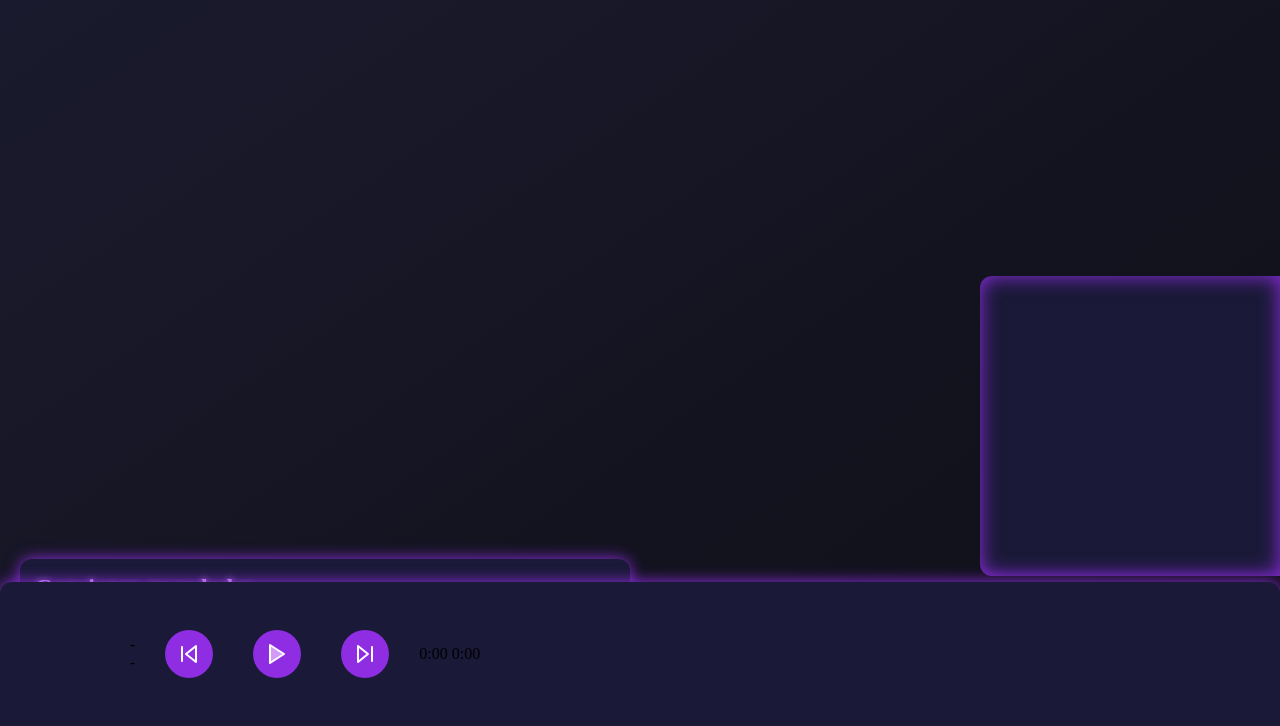
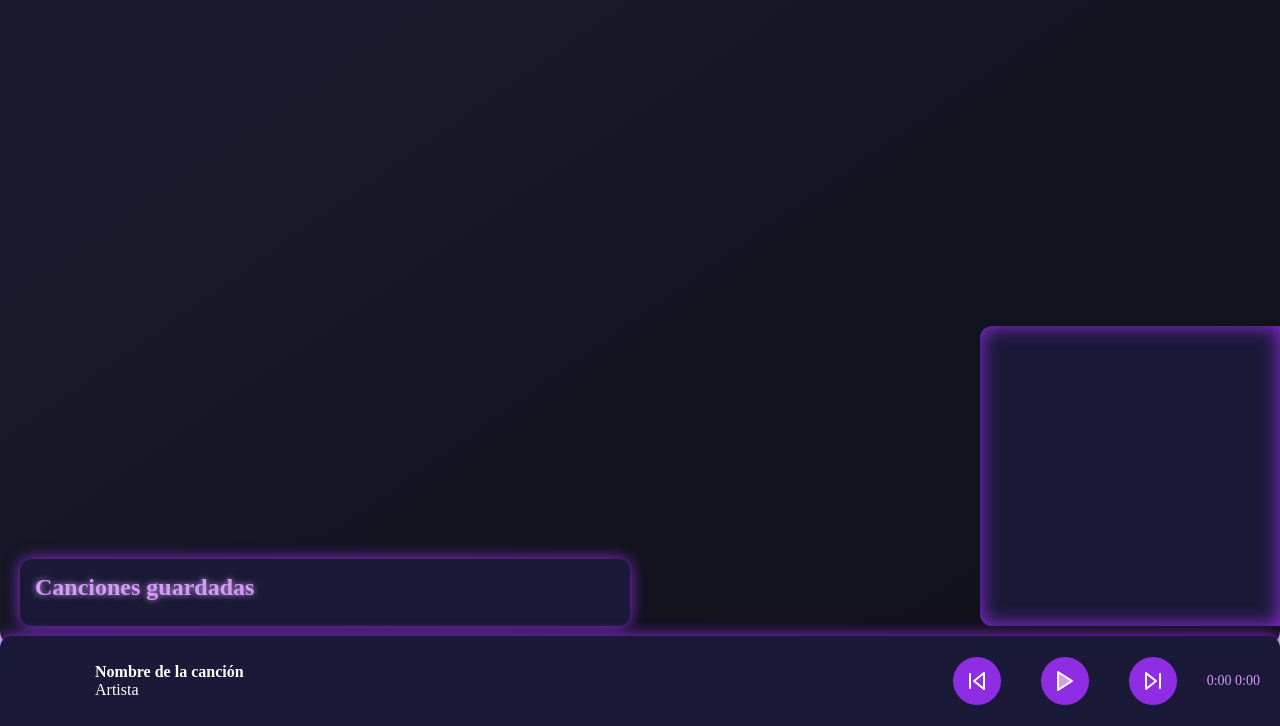
Before and after one commit to BRANDON-VILLANUEVA137/MusicFy, a website: page views/play.html in a window 1280 px wide. Shown: the part 74-800 px from the top of the page. Drawn offline with Linux system fonts and the light colour scheme; no server answers.

Commit message:
Beta Frontend version 3.1

```diff
--- a/Public/css/reproductor.css
+++ b/Public/css/reproductor.css
@@ -58,24 +58,63 @@ footer {
   bottom: 0;
   left: 0;
   width: 100%;
-  margin: 0 auto;
   background: #1a1937;
   border-radius: 12px 12px 0 0;
-  padding: 15px 30px;
   box-shadow: 0 0 15px #8e2de2;
-
+  padding: 15px 20px;
   display: flex;
-  justify-content: left;
+  justify-content: space-between;
   align-items: center;
+  flex-wrap: wrap;
   z-index: 1000;
   gap: 20px;
 }
 
+.video-and-info {
+  display: flex;
+  align-items: center;
+  gap: 15px;
+  flex: 1;
+  min-width: 2px;
+}
+
+#video-player-container {
+  border-radius: 12px;
+  overflow: hidden;
+  width: 60px;
+  height: 60px;
+  flex-shrink: 0;
+}
+
+.track-info {
+  color: #fff;
+  max-width: 250px;
+  overflow: hidden;
+}
+
+.track-title,
+.track-artist {
+  white-space: nowrap;
+  overflow: hidden;
+  text-overflow: ellipsis;
+}
+
+.track-title {
+  font-weight: bold;
+}
+
 .controls {
+  padding-left: 15px;
   display: flex;
   justify-content: center;
   align-items: center;
-  gap: 20px; /* espacio entre botones */
+  gap: 20px;
+  flex-shrink: 0;
+}
+
+.time {
+  color: #d39bf6;
+  font-size: 14px;
 }
 
 .btn {
@@ -147,7 +186,7 @@ footer {
 
 .playlist {
   position: fixed;         /* Fija en pantalla */
-  bottom: 150px;
+  bottom: 100px;
   right: 0;                /* Pegada al borde derecho */
   height: 300px;           /* Toda la altura de la pantalla */
   width: 300px;            /* Ajusta el ancho según necesites */
--- a/views/play.html
+++ b/views/play.html
@@ -25,42 +25,48 @@
 
   <footer>
   <section class="player" aria-label="Current track player">
-    <div id="video-player-container" aria-label="Video player container" style="margin: 15px 0; border-radius: 12px; overflow: hidden;">
-      <iframe id="video-player" width="80" height="80" src="" frameborder="0" allow="accelerometer; autoplay; clipboard-write; encrypted-media; gyroscope; picture-in-picture" allowfullscreen></iframe>
+
+    <div class="video-and-info">
+      <div id="video-player-container" aria-label="Video player container">
+        <iframe id="video-player" width="80" height="80" src="" frameborder="0"
+          allow="accelerometer; autoplay; clipboard-write; encrypted-media; gyroscope; picture-in-picture"
+          allowfullscreen></iframe>
+      </div>
+      <div class="track-info">
+        <div class="track-title" id="track-title">Nombre de la canción</div>
+        <div class="track-artist" id="track-artist">Artista</div>
+      </div>
     </div>
-     <div class="track-info">
-      <div class="track-title" id="track-title">-</div>
-      <div class="track-artist" id="track-artist">-</div>
-    </div>
-
-    <!-- Removed progress bar and time display as they are non-functional for video playback -->
 
     <div class="controls" role="group" aria-label="Audio controls">
       <button class="btn" id="prev" title="Previous Track" aria-label="Previous track" aria-pressed="false" type="button">
-        <svg xmlns="http://www.w3.org/2000/svg" width="24" height="24" fill="none" stroke="#d39bf6" stroke-width="2" stroke-linecap="round" stroke-linejoin="round" class="feather feather-skip-back">
+        <svg xmlns="http://www.w3.org/2000/svg" width="24" height="24" fill="none" stroke="#d39bf6" stroke-width="2"
+          stroke-linecap="round" stroke-linejoin="round" class="feather feather-skip-back">
           <polygon points="19 20 9 12 19 4 19 20"></polygon>
           <line x1="5" y1="19" x2="5" y2="5"></line>
         </svg>
       </button>
       <button class="btn" id="play" title="Play/Pause" aria-label="Play or pause" aria-pressed="false" type="button">
-        <svg xmlns="http://www.w3.org/2000/svg" width="24" height="24" fill="#d39bf6" stroke="#d39bf6" stroke-width="2" stroke-linecap="round" stroke-linejoin="round" class="feather feather-play">
+        <svg xmlns="http://www.w3.org/2000/svg" width="24" height="24" fill="#d39bf6" stroke="#d39bf6" stroke-width="2"
+          stroke-linecap="round" stroke-linejoin="round" class="feather feather-play">
           <polygon points="5 3 19 12 5 21 5 3"></polygon>
         </svg>
       </button>
       <button class="btn" id="next" title="Next Track" aria-label="Next track" aria-pressed="false" type="button">
-        <svg xmlns="http://www.w3.org/2000/svg" width="24" height="24" fill="none" stroke="#d39bf6" stroke-width="2" stroke-linecap="round" stroke-linejoin="round" class="feather feather-skip-forward">
+        <svg xmlns="http://www.w3.org/2000/svg" width="24" height="24" fill="none" stroke="#d39bf6" stroke-width="2"
+          stroke-linecap="round" stroke-linejoin="round" class="feather feather-skip-forward">
           <polygon points="5 4 15 12 5 20 5 4"></polygon>
           <line x1="19" y1="5" x2="19" y2="19"></line>
         </svg>
       </button>
       <div class="time">
-      <span id="current-time">0:00</span>
-      <span id="duration">0:00</span>
+        <span id="current-time">0:00</span>
+        <span id="duration">0:00</span>
+      </div>
     </div>
 
-    </div>
   </section>
-  </footer>
+</footer>
 
 </body>
 <script src="/Public/javascript/reproductor.js"></script>
```
